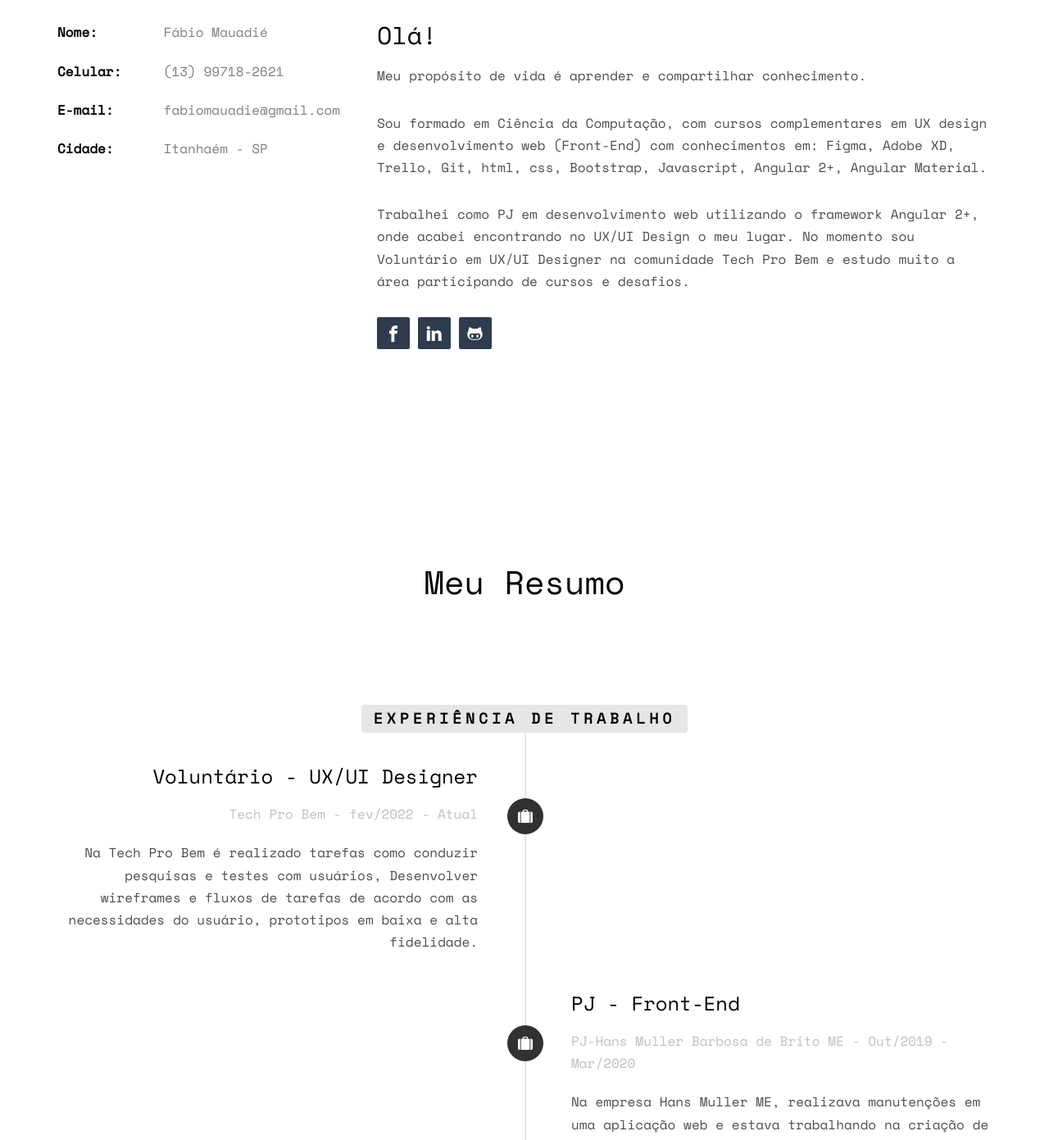
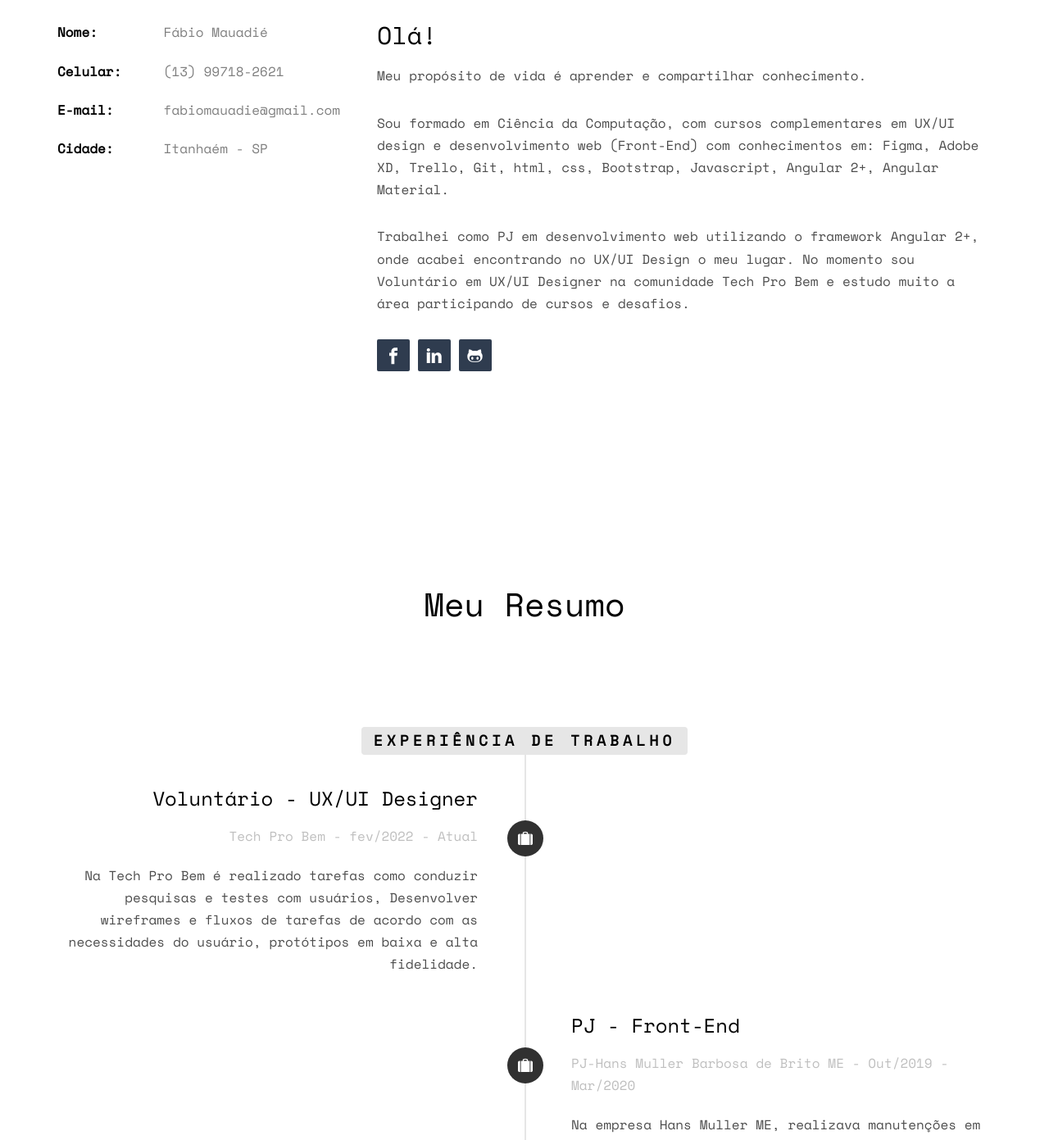
Before and after one commit to FabioMauadie/portifolioUX, a plain HTML site: page index.html in a window 1280 px wide. Shown: the part 1100-2491 px from the top of the page at 82% size. Drawn offline with nearby package versions, Linux system fonts and the light colour scheme; some packages are replaced by stand-ins of ours; no server answers; files whose address does not match are found by name.

Commit message:
correção de portugues da tech pro bem

```diff
--- a/index.html
+++ b/index.html
@@ -147,7 +147,7 @@
 					<h2>Olá!</h2>
 					<p>Meu propósito de vida é aprender e compartilhar conhecimento.</p>
 
-					<p>Sou formado em Ciência da Computação, com cursos complementares em UX design e desenvolvimento web (Front-End) com conhecimentos em: Figma, Adobe XD, Trello, Git, html, css, Bootstrap, Javascript, Angular 2+, Angular Material.</p>
+					<p>Sou formado em Ciência da Computação, com cursos complementares em UX/UI design e desenvolvimento web (Front-End) com conhecimentos em: Figma, Adobe XD, Trello, Git, html, css, Bootstrap, Javascript, Angular 2+, Angular Material.</p>
 
 					<p>Trabalhei como PJ em desenvolvimento web utilizando o framework Angular 2+, onde acabei
 						encontrando no UX/UI Design o meu lugar. No momento sou Voluntário em UX/UI Designer na comunidade Tech Pro Bem e estudo muito a área participando de cursos e desafios.</p>
@@ -184,7 +184,7 @@
 									<span class="company">Tech Pro Bem - fev/2022 - Atual</span>
 								</div>
 								<div class="timeline-body">
-									<p>Na Tech Pro Bem é realizado tarefas como conduzir pesquisas e testes com usuários, Desenvolver wireframes e fluxos de tarefas de acordo com as necessidades do usuário, prototipos em baixa e alta fidelidade.</p>
+									<p>Na Tech Pro Bem é realizado tarefas como conduzir pesquisas e testes com usuários, Desenvolver wireframes e fluxos de tarefas de acordo com as necessidades do usuário, protótipos em baixa e alta fidelidade.</p>
 
 								</div>
 							</div>
```
